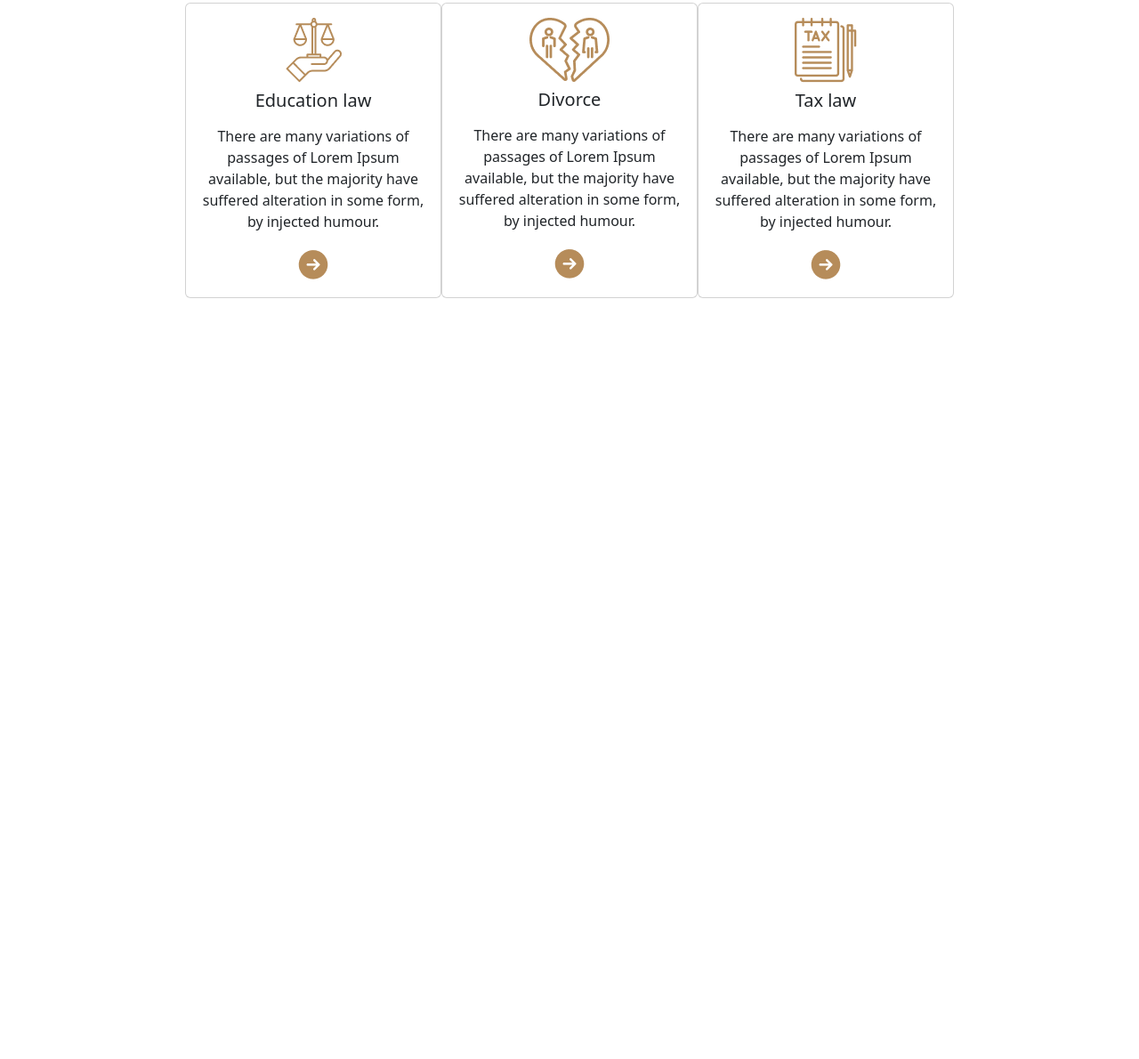
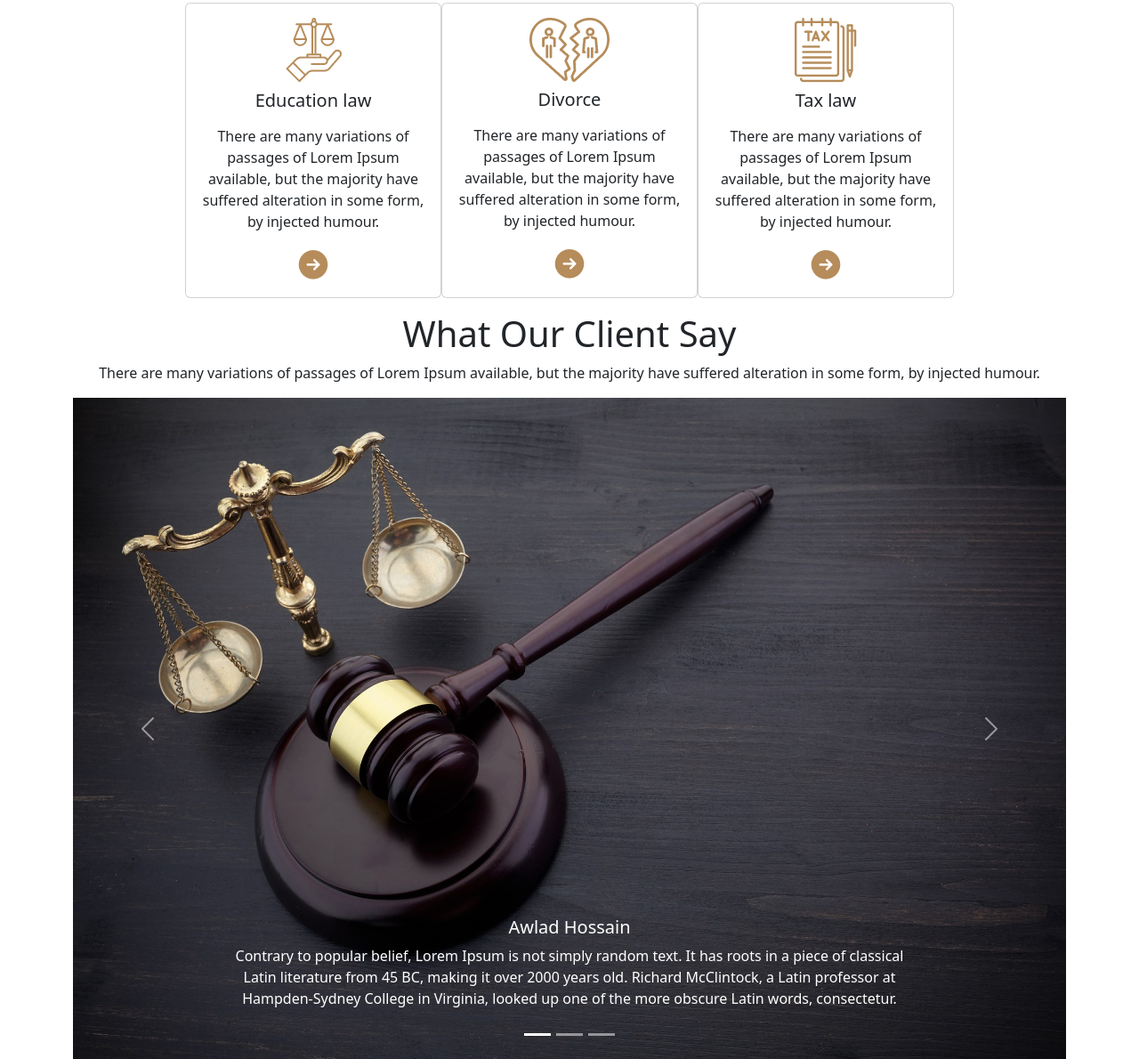
Before and after one commit to asifikbal09/bootstrap-layout, a plain HTML site: page index.html in a window 1280 px wide. Shown: the part 1143-2333 px from the top of the page at 89% size. Before the commit the page ends 1494 px from the top, so only its background shows below. Drawn offline with Linux system fonts and the light colour scheme.

Commit message:
incomplite carousel

```diff
--- a/index.html
+++ b/index.html
@@ -40,6 +40,7 @@
         </div>
       </nav>
     </header>
+
 <!-- bennar section -->
     <section>
       <div class="card text-bg-dark container">
@@ -120,7 +121,56 @@
     </section>
 
     <!-- section 4 -->
+    <section>
+      <div class="container text-center">
+        <h1>What Our Client Say</h1>
+        <p>
+          There are many variations of passages of Lorem Ipsum available, but the majority have suffered alteration in some form, by injected humour.
+        </p>
+      </div>
 
+      <div class="container">
+        <div id="carouselExampleCaptions" class="carousel slide">
+          <div class="carousel-indicators">
+            <button type="button" data-bs-target="#carouselExampleCaptions" data-bs-slide-to="0" class="active" aria-current="true" aria-label="Slide 1"></button>
+            <button type="button" data-bs-target="#carouselExampleCaptions" data-bs-slide-to="1" aria-label="Slide 2"></button>
+            <button type="button" data-bs-target="#carouselExampleCaptions" data-bs-slide-to="2" aria-label="Slide 3"></button>
+          </div>
+          <div class="carousel-inner">
+            <div class="carousel-item active">
+              <img src="images/slider-1.jpg" class="d-block w-100 h-50" alt="...">
+              <div class="carousel-caption d-none d-md-block">
+                <h5>Awlad Hossain</h5>
+
+                <p>Contrary to popular belief, Lorem Ipsum is not simply random text. It has roots in a piece of classical Latin literature from 45 BC, making it over 2000 years old. Richard McClintock, a Latin professor at Hampden-Sydney College in Virginia, looked up one of the more obscure Latin words, consectetur.</p>
+              </div>
+            </div>
+            <div class="carousel-item">
+              <img src="images/slider-2.jpg" class="d-block w-100" alt="...">
+              <div class="carousel-caption d-none d-md-block">
+                <h5>Second slide label</h5>
+                <p>Some representative placeholder content for the second slide.</p>
+              </div>
+            </div>
+            <div class="carousel-item">
+              <img src="images/slider-3.jpg" class="d-block w-100" alt="...">
+              <div class="carousel-caption d-none d-md-block">
+                <h5>Third slide label</h5>
+                <p>Some representative placeholder content for the third slide.</p>
+              </div>
+            </div>
+          </div>
+          <button class="carousel-control-prev" type="button" data-bs-target="#carouselExampleCaptions" data-bs-slide="prev">
+            <span class="carousel-control-prev-icon" aria-hidden="true"></span>
+            <span class="visually-hidden">Previous</span>
+          </button>
+          <button class="carousel-control-next" type="button" data-bs-target="#carouselExampleCaptions" data-bs-slide="next">
+            <span class="carousel-control-next-icon" aria-hidden="true"></span>
+            <span class="visually-hidden">Next</span>
+          </button>
+        </div>
+      </div>
+    </section>
 
 
     <!-- js -->
```
